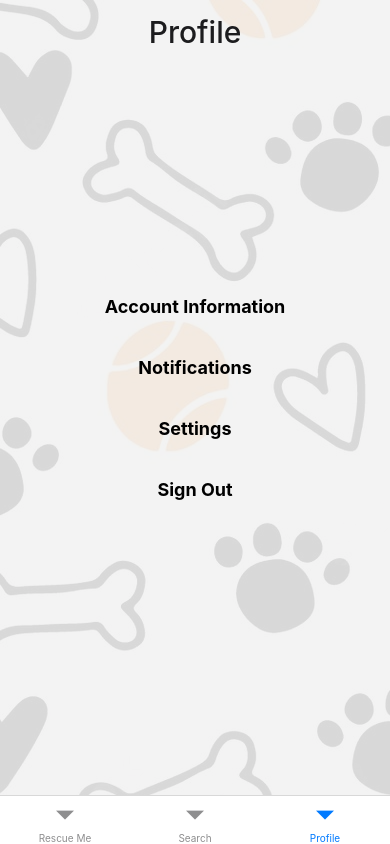
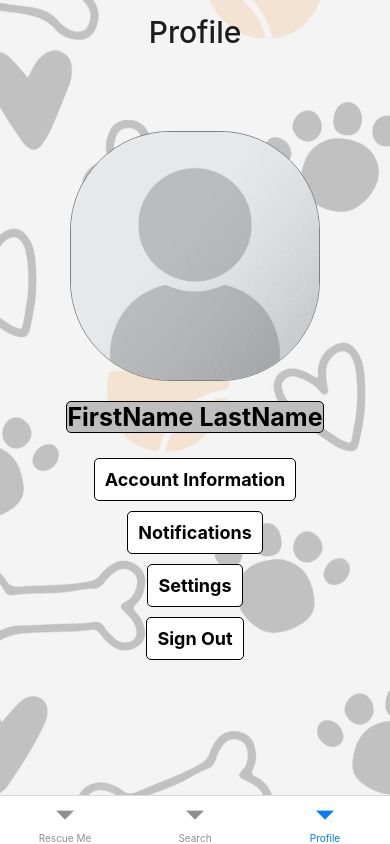
Before and after one commit to samlaconico/PetSpace, a React Native app in the folder pet-space/: screen /Profile in a window 390 px wide. Built offline with nearby package versions, Linux system fonts and the light colour scheme.

Commit message:
curent profile page with account information and application page

```diff
--- a/pet-space/App.js
+++ b/pet-space/App.js
@@ -11,6 +11,7 @@ import {createStackNavigator} from '@react-navigation/stack';
 import { CatBreedsScreen } from './Components/CatBreedInfo.js';
 import { Manual } from './Components/Manual.js';
 import { AccountInformation } from './Components/AccountInformation.js';
+import{CurrentApplications} from './Components/CurrentApplications.js';
 
 // Stack Navigator for Home screen
 const HomeStack = createStackNavigator();
@@ -32,6 +33,7 @@ function ProfileStackNavigator() {
     <ProfileStack.Navigator screenOptions = {{ headerShown : false }} >
           <ProfileStack.Screen name = "ProfileScreen" component = {ProfileScreen} options = {{ title: 'Profile'}} />
           <ProfileStack.Screen name="AccountInformation" component={AccountInformation} options={{ title: 'Account Information' }} />
+          <ProfileStack.Screen name="CurrentApplications" component={CurrentApplications} options={{ title: 'Current Applications' }} />
         </ProfileStack.Navigator>
   );
 }
@@ -42,6 +44,7 @@ export default function App({ navigation }) {
       // NavigationContainer component to wrap the navigators and manage the navigation stack
       <NavigationContainer>
         {/* Bottom Tab Navigator to navigate between different screens */}
+
         <Tab.Navigator
           // Customizing the appearance of the header for each screen in the Tab Navigator
           screenOptions={{
@@ -49,6 +52,7 @@ export default function App({ navigation }) {
             headerStyle: {backgroundColor: 'white', }, // Background color of the header
             headerTitleStyle: {fontSize: 30}, // Font size for the title
             headerTransparent: true, // Making the header transparent
+
           }}>
           {/* Tab screen to display HomeStackNavigator */}
           <Tab.Screen
@@ -94,7 +98,6 @@ export default function App({ navigation }) {
               headerLeftContainerStyle: {paddingRight: 10} // Adding padding to the left header
             }}
           />
-
         </Tab.Navigator>
       </NavigationContainer>
   );
--- a/pet-space/Components/AccountInformation.js
+++ b/pet-space/Components/AccountInformation.js
@@ -1,24 +1,173 @@
-import React from 'react';
-import { View, Text, StyleSheet } from 'react-native';
+import React, { useState } from 'react';
+import { View, Text, TextInput, StyleSheet, ImageBackground, TouchableOpacity} from 'react-native';
 
 const AccountInformation = ({ navigation }) => {
+  const [firstName, setFirstName] = useState('');
+  const [middleInitial, setMiddleInitial] = useState('');
+  const [lastName, setLastName] = useState('');
+  const [address, setAddress] = useState('');
+  const [email, setEmail] = useState('');
+  const [phoneNumber, setPhoneNumber] = useState('');
+
   return (
-    <View style={styles.container}>
-      <Text style={styles.headerText}>Account Information Screen</Text>
-    </View>
+    <ImageBackground source={require('../assets/background.jpg')} imageStyle={styles.bgImage} resizeMode="cover" style={styles.main}>
+      <View style={styles.container}>
+      <Text style={styles.accInfoHeaderText}>ACCOUNT INFORMATION</Text>
+        <Text style={styles.personalHeaderText}>Personal:</Text>
+        <View style={styles.inputContainer}>
+          <Text style={styles.label}>First Name:</Text>
+          <TextInput
+            style={styles.input}
+            value={firstName}
+            onChangeText={setFirstName}
+          />
+        </View>
+        <View style={styles.inputContainer}>
+          <Text style={styles.label}>Middle Initial:</Text>
+          <TextInput
+            style={styles.input}
+            value={middleInitial}
+            onChangeText={setMiddleInitial}
+          />
+        </View>
+        <View style={styles.inputContainer}>
+          <Text style={styles.label}>Last Name:</Text>
+          <TextInput
+            style={styles.input}
+            value={lastName}
+            onChangeText={setLastName}
+          />
+        </View>
+        <View style={styles.inputContainer}>
+          <Text style={styles.label}>Address:</Text>
+          <TextInput
+            style={styles.input}
+            value={address}
+            onChangeText={setAddress}
+          />
+        </View>
+        <View style={styles.inputContainer}>
+          <Text style={styles.label}>Phone Number:</Text>
+          <TextInput
+            style={styles.input}
+            value={phoneNumber}
+            onChangeText={setPhoneNumber}
+          />
+        </View>
+        <View style={styles.inputContainer}>
+          <Text style={styles.label}>Email:</Text>
+          <TextInput
+            style={styles.input}
+            value={email}
+            onChangeText={setEmail}
+          />
+        </View>
+        <TouchableOpacity style={styles.appButtons}
+           onPress={() => alert('Edit pressed')}>
+            <Text style={styles.buttonText}>EDIT</Text>
+        </TouchableOpacity>
+
+        <Text style={styles.applicationHeaderText}>Application:</Text>
+
+        <TouchableOpacity style={styles.appButtons}
+           onPress={() => navigation.navigate('CurrentApplications')}>
+            <Text style={styles.buttonText}>Current Applications</Text>
+        </TouchableOpacity>
+
+        <TouchableOpacity style={styles.appButtons}
+           onPress={() => alert('Past Applications pressed')}>
+            <Text style={styles.buttonText}>Past Applications</Text>
+        </TouchableOpacity>
+
+        <TouchableOpacity style={styles.appButtons}
+           onPress={() => alert('New Applications pressed')}>
+            <Text style={styles.buttonText}>New Application</Text>
+        </TouchableOpacity>
+
+
+
+      </View>
+    </ImageBackground>
   );
 };
 
 const styles = StyleSheet.create({
+  main: {
+    flex: 1,
+    justifyContent: 'center',
+    alignItems: 'center',
+  },
+  bgImage: {
+    opacity: .1,
+  },
+
   container: {
     flex: 1,
     justifyContent: 'center',
-    alignItems: 'center'
+    alignItems: 'center',
+    paddingHorizontal: 20,
+    marginTop: 0,
   },
-  headerText: {
-    fontSize: 22,
+  accInfoHeaderText: {
+    fontSize: 28,
     fontWeight: 'bold',
-    marginBottom: 20
+    marginBottom: 10,
+    alignSelf: 'center',
+    marginTop: 40,
+    backgroundColor: 'white',
+    //backgroundColor: '#ECE4DC',
+    borderWidth: 1,
+    borderRadius: 5,
+  },
+  //FIGURE OUT HOW TO MAKE BACKGROUND COLOR ROUNDED
+  personalHeaderText: {
+    fontSize: 20,
+    fontWeight: 'bold',
+    marginBottom: 10,
+    alignSelf: 'flex-start',
+    marginLeft: 5,
+    marginTop: 20,
+    //backgroundColor: '#ECE4DC',
+  },
+  applicationHeaderText: {
+    fontSize: 20,
+    fontWeight: 'bold',
+    marginBottom: 10,
+    alignSelf: 'flex-start',
+    marginLeft: 5,
+    marginTop: 5,
+  },
+  inputContainer: {
+    flexDirection: 'row',
+    alignItems: 'center',
+    marginBottom: 10,
+    //backgroundColor: 'white',
+  },
+  label: {
+    flex: 1,
+    fontSize: 14,
+    marginRight: 5,
+    fontWeight: 'bold',
+  },
+  input: {
+    flex: 2,
+    height: 40,
+    borderColor: 'gray',
+    borderWidth: 1,
+    paddingHorizontal: 10,
+    backgroundColor: 'white',
+  },
+  appButtons: {
+    backgroundColor: 'white',
+    borderWidth: 1,
+    borderColor: 'black',
+    padding: 10,
+    marginVertical: 5,
+    borderRadius: 5,
+  },
+  buttonText: {
+    fontSize: 14,
+    fontWeight: 'bold',
   },
 });
 
--- /dev/null
+++ b/pet-space/Components/CurrentApplications.js
@@ -0,0 +1,39 @@
+import { View, Text, TextInput, StyleSheet, ImageBackground, TouchableOpacity} from 'react-native';
+
+const CurrentApplications = ({ navigation }) => {
+
+    return(
+        <ImageBackground source={require('../assets/background.jpg')} imageStyle={styles.bgImage} style={styles.backgroundImage}>
+            <View style={styles.container}>
+                <Text style = {styles.HeaderText}>CURRENT APPLICATIONS</Text>
+            </View>
+        </ImageBackground>
+    );
+};
+const styles = StyleSheet.create({
+    // Style for ImageBackground component
+    backgroundImage: {
+      flex: 1,
+      resizeMode: "cover",
+      justifyContent: "center"
+    },
+    // Style for background image of ImageBackground component
+    bgImage: {
+        opacity: .2,
+    },
+    // Style for View component
+    container: {
+      flex: 1,
+      marginTop: -500,
+      justifyContent: 'center',
+      alignItems: 'center',
+    },
+    HeaderText: {
+    fontSize: 28,
+    fontWeight: 'bold',
+    alignSelf: 'center',
+    marginTop: 0,
+    //backgroundColor: '#ECE4DC',
+    }
+});
+export { CurrentApplications }
--- a/pet-space/Components/Profile.js
+++ b/pet-space/Components/Profile.js
@@ -10,7 +10,9 @@ const ProfileScreen = ({ navigation }) => {
       <ImageBackground source={require('../assets/background.jpg')}
        imageStyle={styles.bgImage} style={styles.backgroundImage}>
         <View style={styles.container}>
+          <Image source={require('../assets/transparent.png')} style={styles.emptyImageBox} />
           {/* TouchableOpacity component to navigate to AccountInformation screen when pressed */}
+          <Text style = {styles.text}>FirstName LastName</Text>
           <TouchableOpacity style={styles.menuItem}
            onPress={() => navigation.navigate('AccountInformation')}>
             <Text style={styles.menuText}>Account Information</Text>
@@ -48,7 +50,7 @@ const ProfileScreen = ({ navigation }) => {
     },
     // Style for background image of ImageBackground component
     bgImage: {
-        opacity: .1,
+        opacity: .2,
     },
     // Style for View component
     container: {
@@ -56,16 +58,39 @@ const ProfileScreen = ({ navigation }) => {
       justifyContent: 'center',
       alignItems: 'center'
     },
+    // Style for Image component
+    emptyImageBox: {
+      width: 250,
+      height: 250,
+      borderWidth: 1,
+      borderColor: 'gray',
+      backgroundColor: 'transparent',
+      marginBottom: 20,
+      borderRadius: 100,
+    },
     // Style for TouchableOpacity component
     menuItem: {
+      backgroundColor: 'white',
+      borderWidth: 1,
+      borderColor: 'black',
+      fontSize: 18,
       padding: 10,
-      marginVertical: 10
+      marginVertical: 5,
+      borderRadius: 5,
     },
     // Style for text in TouchableOpacity component
     menuText: {
       fontSize: 18,
-      fontWeight: 'bold'
+      fontWeight: 'bold',
     },
+    text: {
+      fontSize: 25,
+      fontWeight: 'bold',
+      borderWidth: 1,
+      backgroundColor:'#BEBEBE',
+      borderRadius: 5,
+      marginBottom: 20,
+    }
   });
 
   // Exporting ProfileScreen component
```
Also changed, not shown: pet-space/assets/transparent.png (added).
